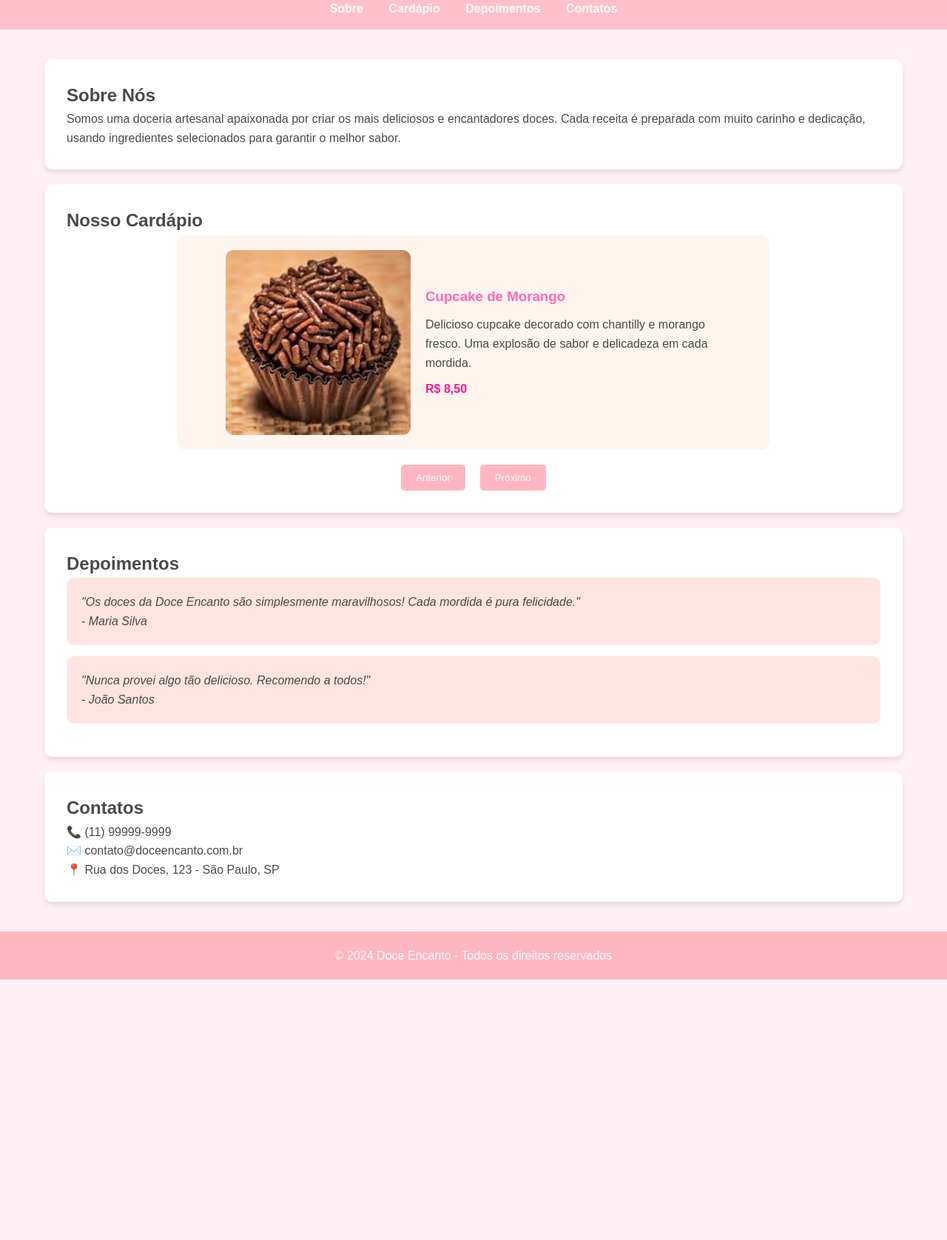
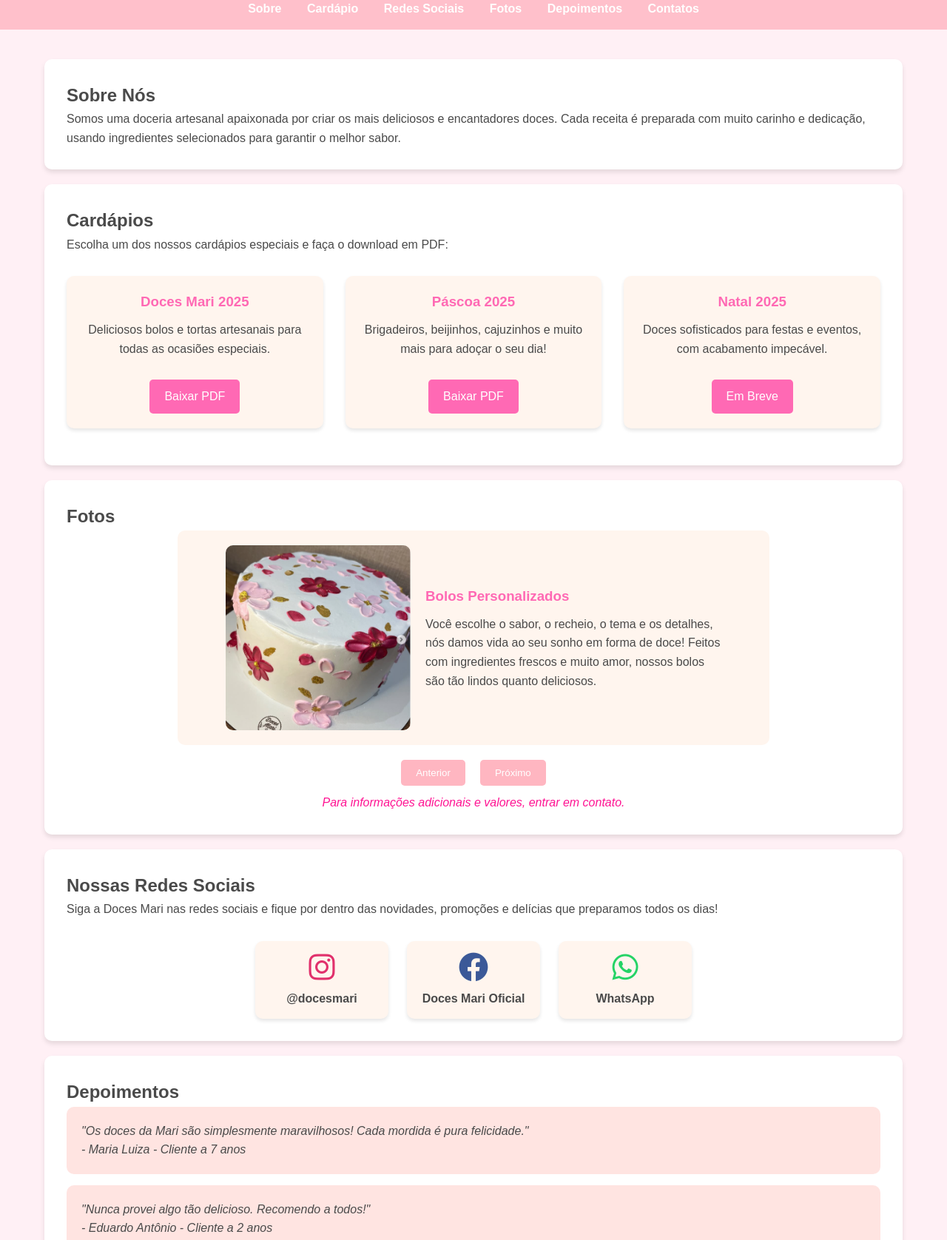
Before and after one commit to Earsouza/doces-mari, a plain HTML site: page index.html in a window 1280 px wide. Shown: the part 136-1812 px from the top of the page at 74% size. Before the commit the page ends 1460 px from the top, so only its background shows below. Drawn offline with Linux system fonts and the light colour scheme.

Commit message:
update 15-04

```diff
--- a/index.html
+++ b/index.html
@@ -5,6 +5,7 @@
     <meta name="viewport" content="width=device-width, initial-scale=1.0">
     <title>Doces Mari - Doceria Artesanal</title>
     <link rel="stylesheet" href="styles/style.css">
+    <link rel="stylesheet" href="https://cdnjs.cloudflare.com/ajax/libs/font-awesome/6.4.0/css/all.min.css">
 </head>
 <body>
     <header>
@@ -20,6 +21,8 @@
     <nav>
         <a href="#sobre">Sobre</a>
         <a href="#cardapio">Cardápio</a>
+        <a href="#redes-sociais">Redes Sociais</a>
+        <a href="#doces">Fotos</a>
         <a href="#depoimentos">Depoimentos</a>
         <a href="#contatos">Contatos</a>
     </nav>
@@ -31,31 +34,57 @@
         </section>
 
         <section id="cardapio">
-            <h2>Nosso Cardápio</h2>
-            <div class="cardapio-carrossel">
-                <div class="cardapio-itens">
-                    <div class="cardapio-item">
-                        <img src="img/brigadeiro.jpg" alt="Cupcake de Morango">
-                        <div class="cardapio-item-info">
-                            <h3>Cupcake de Morango</h3>
-                            <p>Delicioso cupcake decorado com chantilly e morango fresco. Uma explosão de sabor e delicadeza em cada mordida.</p>
-                            <p class="preco">R$ 8,50</p>
+            <h2>Cardápios</h2>
+            <p>Escolha um dos nossos cardápios especiais e faça o download em PDF:</p>
+
+            <div class="cardapios-container">
+                <div class="cardapio-box">
+                    <h3>Doces Mari 2025</h3>
+                    <p>Deliciosos bolos e tortas artesanais para todas as ocasiões especiais.</p>
+                    <a href="cardapios/Cardápio 2025.pdf" download class="btn-download">Baixar PDF</a>
+                </div>
+
+                <div class="cardapio-box">
+                    <h3>Páscoa 2025</h3>
+                    <p>Brigadeiros, beijinhos, cajuzinhos e muito mais para adoçar o seu dia!</p>
+                    <a href="cardapios/Doces Mari - Páscoa 2025.pdf" download class="btn-download">Baixar PDF</a>
+                </div>
+
+
+                <div class="cardapio-box">
+                    <h3>Natal 2025</h3>
+                    <p>Doces sofisticados para festas e eventos, com acabamento impecável.</p>
+                    <a download class="btn-download">Em Breve</a>
+
+
+                </div>
+            </div>
+        </section>
+        <section id="doces">
+            <h2>Fotos</h2>
+            <div class="doces-carrossel">
+                <div class="doces-itens">
+                    <div class="doces-item">
+                        <img src="img/bolos.png" alt="Bolos">
+                        <div class="doces-item-info">
+                            <h3>Bolos Personalizados</h3>
+                            <p>Você escolhe o sabor, o recheio, o tema e os detalhes, nós damos vida ao seu sonho em forma de doce!
+                                Feitos com ingredientes frescos e muito amor, nossos bolos são tão lindos quanto deliciosos.</p>
                         </div>
                     </div>
-                    <div class="cardapio-item">
-                        <img src="img/brigadeiro.jpg" alt="Torta de Chocolate Belga">
-                        <div class="cardapio-item-info">
-                            <h3>Torta de Chocolate Belga</h3>
-                            <p>Torta cremosa feita com chocolate belga de alta qualidade. Uma experiência gastronômica irresistível para os amantes de chocolate.</p>
-                            <p class="preco">R$ 45,00</p>
+                    <div class="doces-item">
+                        <img src="img/docinhos.png" alt="Docinhosa">
+                        <div class="doces-item-info">
+                            <h3>Docinhos</h3>
+                            <p>Os docinhos da Doces Mari são pequenos pedaços de felicidade!
+                                Perfeitos para festas, eventos ou aquele momento de puro prazer no dia a dia, temos brigadeiros, beijinhos, cajuzinhos e muito mais!</p>
                         </div>
                     </div>
-                    <div class="cardapio-item">
-                        <img src="img/logo_doces_mari.jpg" alt="Macaron Francês">
-                        <div class="cardapio-item-info">
-                            <h3>Macaron Francês</h3>
-                            <p>Delicados macarons em diferentes sabores, feitos artesanalmente. Textura leve e sabor autêntico da tradicional confeitaria francesa.</p>
-                            <p class="preco">R$ 5,00</p>
+                    <div class="doces-item">
+                        <img src="img/logo_doces_mari.jpg" alt="Salgados">
+                        <div class="doces-item-info">
+                            <h3>Salgados</h3>
+                            <p> Complemente seu evento com salgados irresistíveis da Doces Mari – porque o equilíbrio perfeito entre doce e salgado existe!</p>
                         </div>
                     </div>
                 </div>
@@ -64,59 +93,61 @@
                 <button class="carrossel-btn" id="btn-anterior">Anterior</button>
                 <button class="carrossel-btn" id="btn-proximo">Próximo</button>
             </div>
+
+        <div class="consulta-valores">
+            <p>Para informações adicionais e valores, entrar em contato.</p>
+        </div>
+        </section>
+
+
+        <!-- Nova seção de Redes Sociais -->
+        <section id="redes-sociais">
+            <h2>Nossas Redes Sociais</h2>
+            <p>Siga a Doces Mari nas redes sociais e fique por dentro das novidades, promoções e delícias que preparamos todos os dias!</p>
+
+            <div class="social-media-container">
+                <a href="https://www.instagram.com/docesmarii/" class="social-media-item" target="_blank">
+                    <i class="fab fa-instagram"></i>
+                    <span>@docesmari</span>
+                </a>
+
+                <a href="https://www.facebook.com/p/Doces-Mari-100066402562296/" class="social-media-item" target="_blank">
+                    <i class="fab fa-facebook"></i>
+                    <span>Doces Mari Oficial</span>
+                </a>
+
+                <a href="https://wa.me/5547988494956" class="social-media-item" target="_blank">
+                    <i class="fab fa-whatsapp"></i>
+                    <span>WhatsApp</span>
+                </a>
+
+                </a>
+            </div>
         </section>
 
         <section id="depoimentos">
             <h2>Depoimentos</h2>
             <div class="depoimento">
-                <p>"Os doces da Doce Encanto são simplesmente maravilhosos! Cada mordida é pura felicidade."</p>
-                <p>- Maria Silva</p>
+                <p>"Os doces da Mari são simplesmente maravilhosos! Cada mordida é pura felicidade."</p>
+                <p>- Maria Luiza - Cliente a 7 anos</p>
             </div>
             <div class="depoimento">
                 <p>"Nunca provei algo tão delicioso. Recomendo a todos!"</p>
-                <p>- João Santos</p>
+                <p>- Eduardo Antônio - Cliente a 2 anos</p>
             </div>
         </section>
 
         <section id="contatos">
             <h2>Contatos</h2>
-            <p>📞 (11) 99999-9999</p>
-            <p>✉️ contato@doceencanto.com.br</p>
-            <p>📍 Rua dos Doces, 123 - São Paulo, SP</p>
+            <p>📞 (47) 98849-4956</p>
+            <p>📍 Rua Prefeito Leopoldo Schramm, 591 -Blumenau, SC</p>
         </section>
     </div>
 
     <footer>
-        <p>© 2024 Doce Encanto - Todos os direitos reservados</p>
+        <p>© 2024 Doces Mari - Todos os direitos reservados</p>
     </footer>
 
-    <script>
-        // Lógica do Carrossel em Loop
-        const cardapioItens = document.querySelector('.cardapio-itens');
-        const btnAnterior = document.getElementById('btn-anterior');
-        const btnProximo = document.getElementById('btn-proximo');
-        let posicaoAtual = 0;
-        const totalItens = cardapioItens.children.length;
-
-        btnProximo.addEventListener('click', () => {
-            posicaoAtual = (posicaoAtual + 1) % totalItens;
-            cardapioItens.style.transform = `translateX(-${posicaoAtual * 100}%)`;
-        });
-
-        btnAnterior.addEventListener('click', () => {
-            posicaoAtual = (posicaoAtual - 1 + totalItens) % totalItens;
-            cardapioItens.style.transform = `translateX(-${posicaoAtual * 100}%)`;
-        });
-
-        // Navegação entre seções
-        document.querySelectorAll('a[href^="#"]').forEach(anchor => {
-            anchor.addEventListener('click', function (e) {
-                e.preventDefault();
-                document.querySelector(this.getAttribute('href')).scrollIntoView({
-                    behavior: 'smooth'
-                });
-            });
-        });
-    </script>
+    <script src="styles/script.js"></script>
 </body>
 </html>
--- a/styles/style.css
+++ b/styles/style.css
@@ -80,20 +80,122 @@
     box-shadow: 0 4px 6px rgba(0,0,0,0.1);
 }
 
+/* Estilos para a seção de Cardápios */
+.cardapios-container {
+    display: flex;
+    justify-content: space-between;
+    flex-wrap: wrap;
+    margin-top: 30px;
+}
+
+.cardapio-box {
+    flex: 0 0 calc(33.33% - 20px);
+    background-color: #FFF5EE;
+    border-radius: 10px;
+    padding: 20px;
+    margin-bottom: 20px;
+    box-shadow: 0 3px 5px rgba(0,0,0,0.1);
+    text-align: center;
+    transition: transform 0.3s ease, box-shadow 0.3s ease;
+}
+
+.cardapio-box:hover {
+    transform: translateY(-5px);
+    box-shadow: 0 5px 15px rgba(0,0,0,0.2);
+}
+
+.cardapio-box h3 {
+    color: #FF69B4;
+    margin-bottom: 10px;
+}
+
+.cardapio-box p {
+    margin-bottom: 20px;
+    min-height: 60px;
+}
+
+.btn-download {
+    display: inline-block;
+    background-color: #FF69B4;
+    color: white;
+    padding: 10px 20px;
+    text-decoration: none;
+    border-radius: 5px;
+    transition: background-color 0.3s ease;
+}
+
+.btn-download:hover {
+    background-color: #FF1493;
+}
+
+/* Estilos para a seção de Redes Sociais */
+.social-media-container {
+    display: flex;
+    justify-content: center;
+    flex-wrap: wrap;
+    gap: 25px;
+    margin-top: 30px;
+}
+
+.social-media-item {
+    display: flex;
+    flex-direction: column;
+    align-items: center;
+    text-decoration: none;
+    color: #4A4A4A;
+    transition: transform 0.3s ease, color 0.3s ease;
+    padding: 15px;
+    width: 180px;
+    background-color: #FFF5EE;
+    border-radius: 10px;
+    box-shadow: 0 3px 5px rgba(0,0,0,0.1);
+}
+
+.social-media-item:hover {
+    transform: translateY(-5px);
+    color: #FF69B4;
+}
+
+.social-media-item i {
+    font-size: 2.5em;
+    margin-bottom: 10px;
+}
+
+.social-media-item:nth-child(1) i {
+    color: #E1306C; /* Instagram color */
+}
+
+.social-media-item:nth-child(2) i {
+    color: #3B5998; /* Facebook color */
+}
+
+.social-media-item:nth-child(3) i {
+    color: #25D366; /* WhatsApp color */
+}
+
+.social-media-item:nth-child(4) i {
+    color: #000000; /* TikTok color */
+}
+
+.social-media-item span {
+    font-weight: bold;
+    text-align: center;
+}
+
 /* Estilos do Carrossel */
-        .cardapio-carrossel {
+.doces-carrossel {
     position: relative;
     max-width: 800px;
     margin: 0 auto;
     overflow: hidden;
 }
 
-        .cardapio-itens {
+.doces-itens {
     display: flex;
     transition: transform 0.5s ease;
 }
 
-        .cardapio-item {
+.doces-item {
     flex: 0 0 100%;
     display: flex;
     align-items: center;
@@ -103,7 +205,7 @@
     border-radius: 10px;
 }
 
-        .cardapio-item img {
+.doces-item img {
     width: 250px;
     height: 250px;
     object-fit: cover;
@@ -111,19 +213,26 @@
     margin-right: 20px;
 }
 
-        .cardapio-item-info {
+.doces-item-info {
     max-width: 400px;
 }
 
-        .cardapio-item-info h3 {
+.doces-item-info h3 {
     margin-bottom: 10px;
     color: #FF69B4;
 }
 
-        .cardapio-item-info .preco {
+.doces-item-info .preco {
     font-weight: bold;
     color: #FF1493;
     margin-top: 10px;
+}
+
+.consulta-valores{
+    text-align: center;
+    color: #FF1493;
+    margin-top: 10px;
+    font-style: italic;
 }
 
 .carrossel-controles {
@@ -163,14 +272,32 @@
 }
 
 @media (max-width: 768px) {
-            .cardapio-item {
+    .doces-item {
         flex-direction: column;
         text-align: center;
     }
 
-            .cardapio-item img {
+    .doces-item img {
         margin-right: 0;
         margin-bottom: 15px;
+    }
+
+    .cardapios-container {
+        flex-direction: column;
+    }
+
+    .cardapio-box {
+        flex: 0 0 100%;
+        margin-right: 0;
+    }
+
+    .social-media-container {
+        gap: 15px;
+    }
+
+    .social-media-item {
+        width: calc(50% - 15px);
+        padding: 10px;
     }
 
     nav a {
```
Also changed, not shown: styles/script.js (added, +26 -0 lines), img/bolos.png (added), img/docinhos.png (added), 2 other files. Lines whose indentation alone changed are shown as unchanged.
